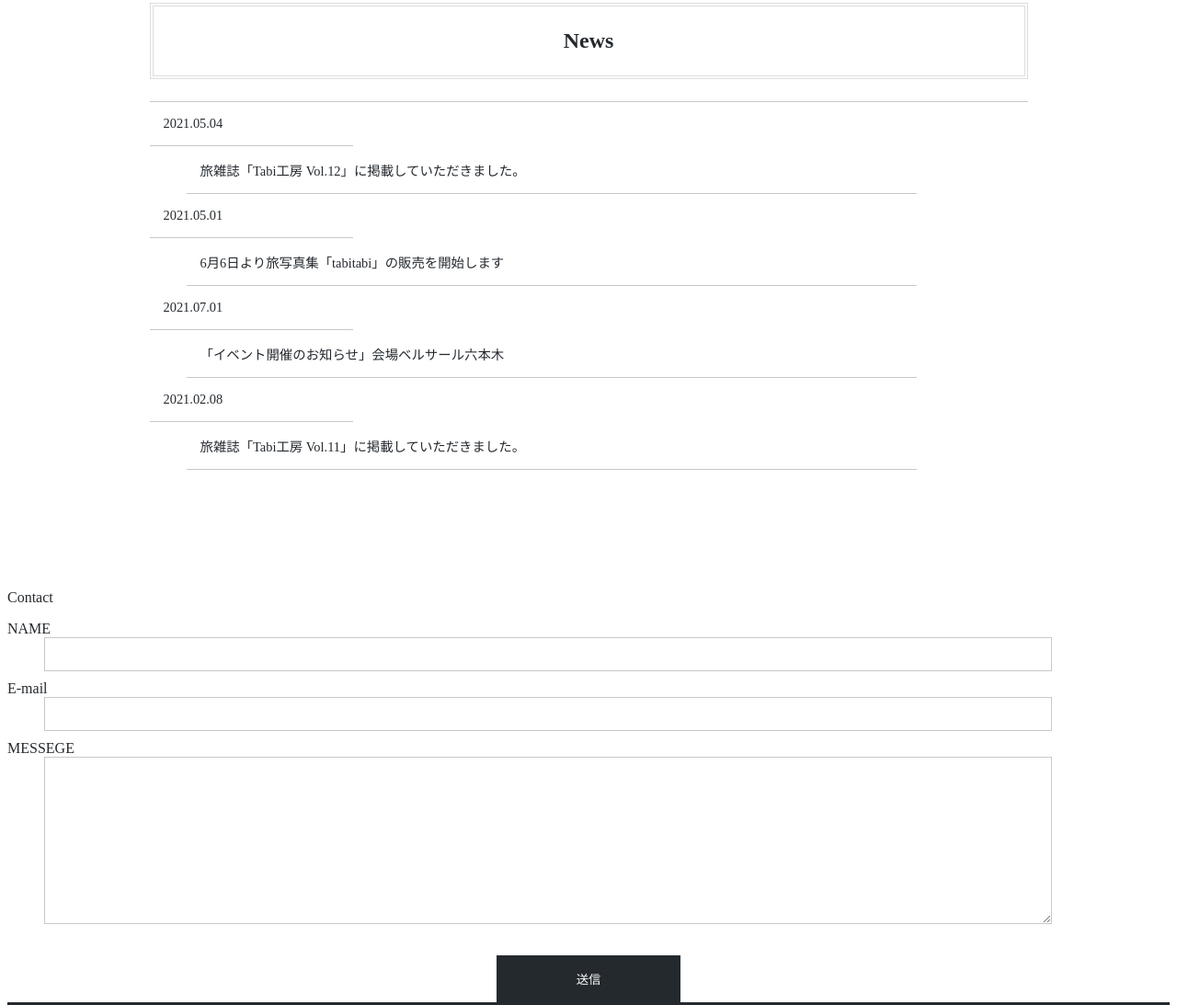
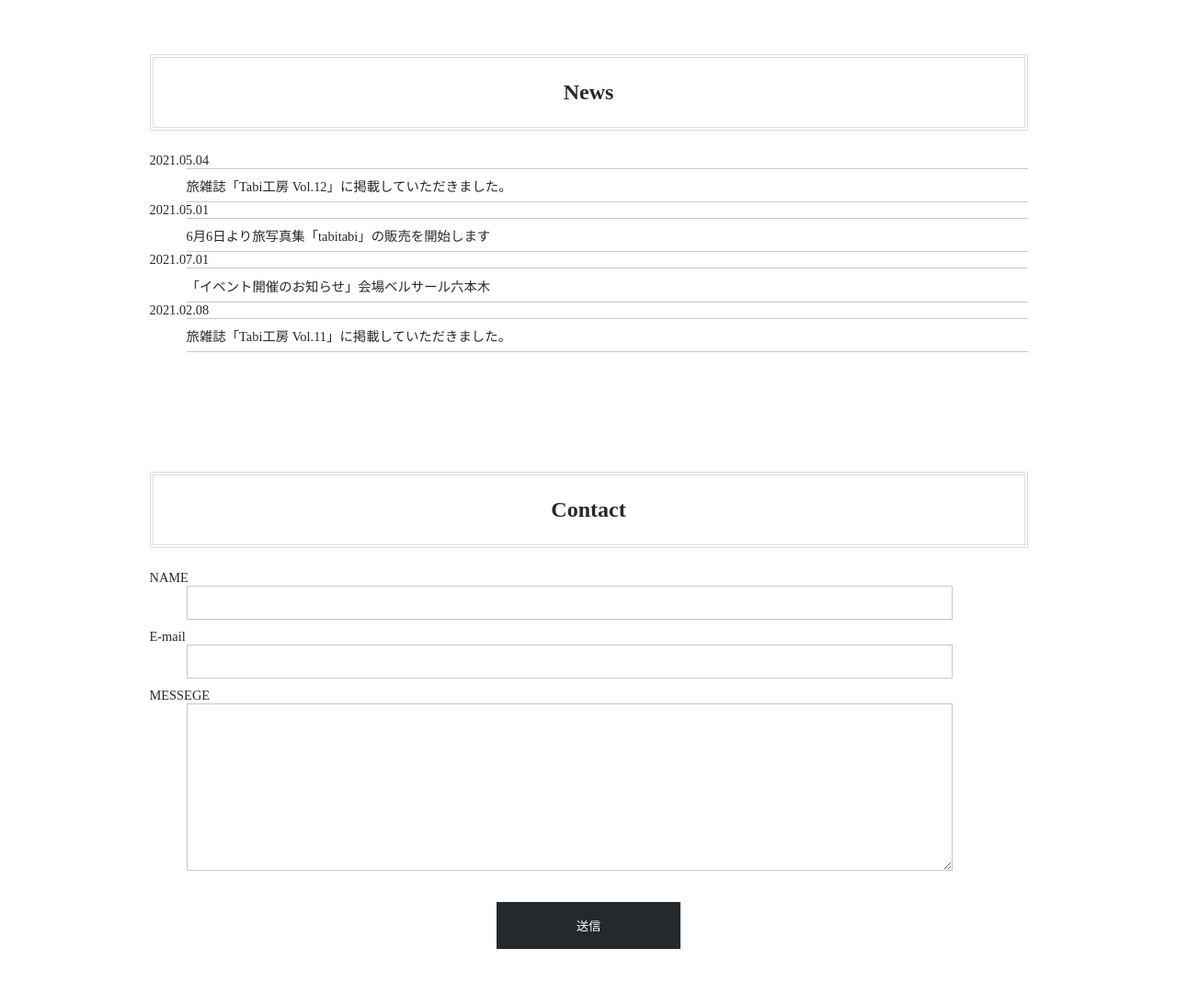
Before and after one commit to masiro-design89/portfolio, a plain HTML site: page index.html in a window 1280 px wide. Shown: the part 1613-2706 px from the top of the page at 92% size. Drawn offline with Linux system fonts and the light colour scheme.

```diff
--- a/index.html
+++ b/index.html
@@ -25,8 +25,8 @@
   <main>
     <div id="mainvisual">
       <picture>
-        <source media="(max-width: 600px)" srcset="mainpic.jpeg">
-        <img src="mainpic.jpeg" alt="mainpic">
+        <source media="(max-width: 600px)" srcset="main.jpeg">
+        <img src="main.jpeg" alt="mainpic">
       </picture>
     </div>
 
@@ -74,7 +74,7 @@
       </dl>
     </section>
 
-    <section id="contact" class="wrapper>
+    <section id="contact" class="wrapper">
       <h2 class="sec-title">Contact</h2>
       <form action="#" method="post">
         <dl>
--- a/style.css
+++ b/style.css
@@ -40,7 +40,7 @@
 .sec-title{
   font-size: 1.5rem;
   text-align: center;
-  margin-bottom: 65px;
+  margin-bottom: 40px;
 }
 
 .sec-title{
@@ -96,7 +96,7 @@
   margin-bottom: 30px;
 }
 #about li{
-  margin-bottom: 8px;
+  margin-bottom: 15px;
 }
 #about p {
 text-align: center;
@@ -110,14 +110,15 @@
 }
 .box p {
   margin: 0;
-  padding: 0;
+  padding: 0px;
 }
 
 #tabi ul {
 display: flex;
 justify-content: space-between;
 flex-wrap: wrap;
-margin-bottom: 25px;
+margin-bottom: 50px;
+padding: 1rem;
 }
 
 #tabi li{
@@ -125,23 +126,11 @@
   margin-bottom: 30px;
 }
 
-#news dl {
-display: flex;
-flex-wrap: wrap;
-border-top: solid 1px #c8c8c8;
-margin-bottom: 20px;
-}
-
-#news dt {
-width: 20%;
-border-bottom:solid 1px  #c8c8c8;
-padding: 15px;
-}
-
 #news dd {
-  width: 80%;
-border-bottom:solid 1px  #c8c8c8;
-padding: 15px;
+  color: #24292e;
+  padding: 0.5em 0;
+  border-top: solid 1px #c8c8c8;
+  border-bottom: solid 1px #c8c8c8;
 }
 
 #contact dl {
@@ -219,11 +208,13 @@
 #news dl {
   flex-direction: column;
 }
+
 #news dt {
   width: 100%;
   border-bottom: none;
   padding-bottom: 0;
 }
+
 #news dd {
   width: 100%;
   padding-top: 0;
```
Also changed, not shown: mainpic.jpeg (deleted).
